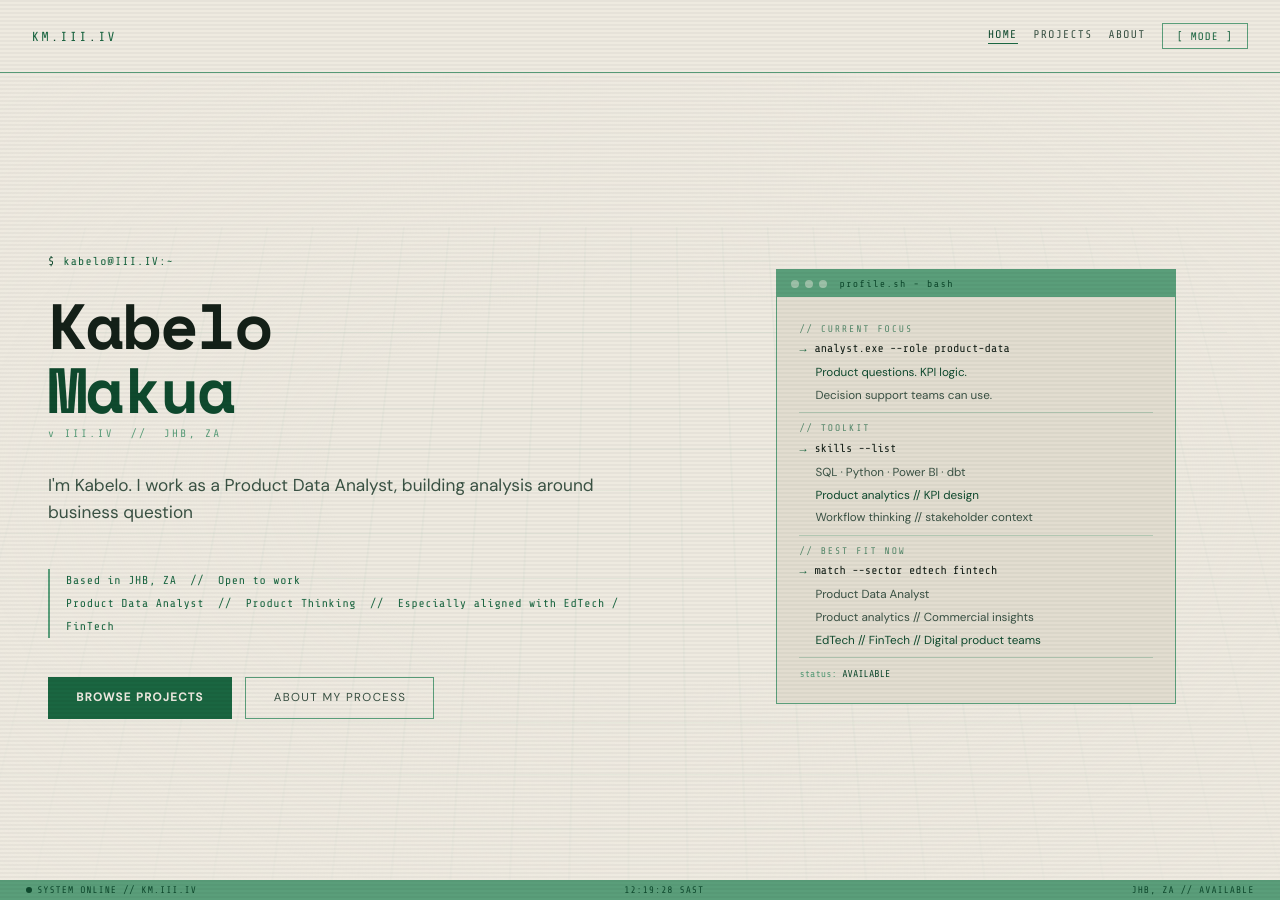
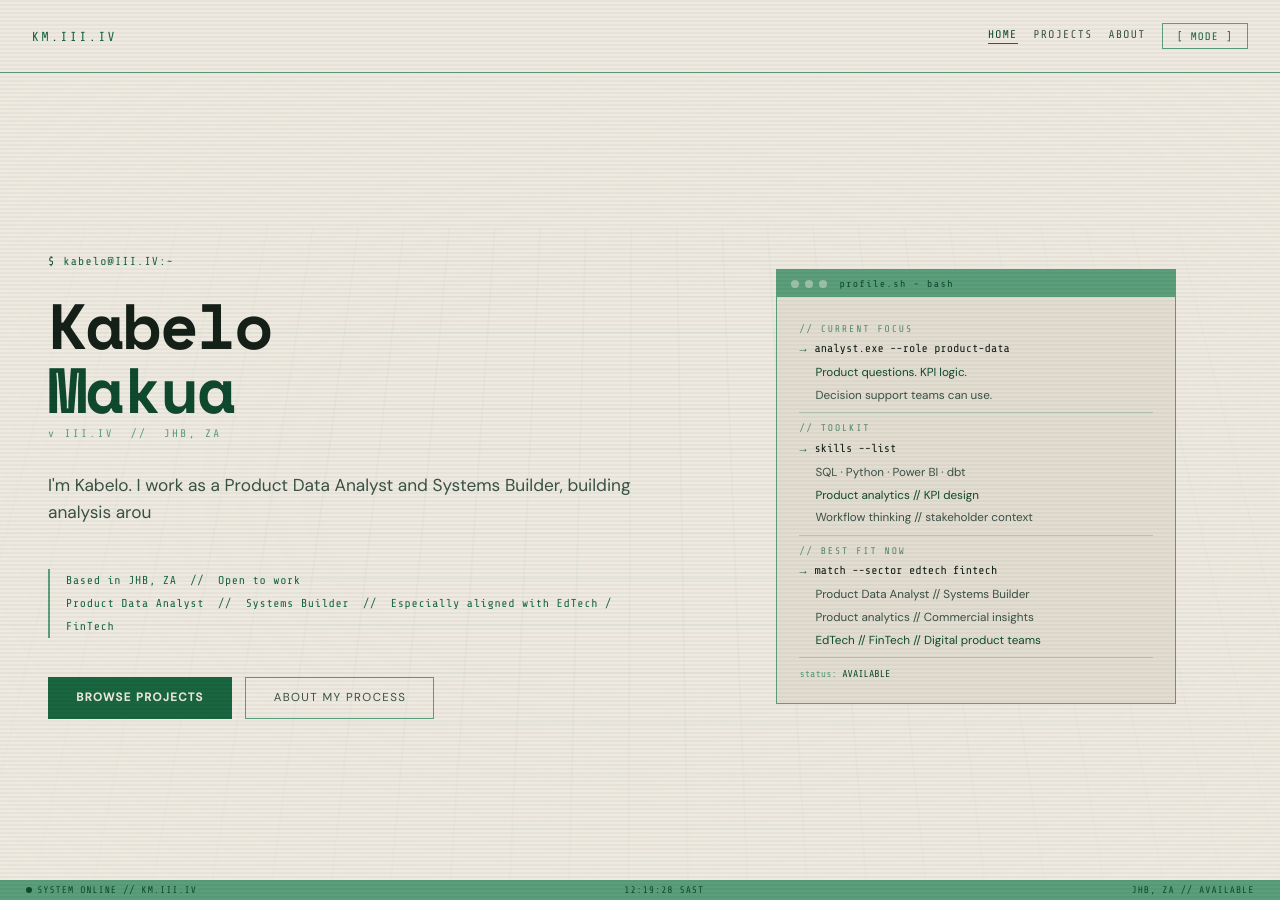
Before and after one commit to km-webdvlpr/III_V2, a Jekyll site: the page built from index.md, in a window 1280 px wide and 900 px high. Built offline with Jekyll 4.4.1, drawn with Linux system fonts in a browser that asks for light colours.

Commit message:
Position portfolio as systems builder

```diff
--- a/index.md
+++ b/index.md
@@ -1,7 +1,7 @@
 ---
 layout: home
-title: Product Data Analyst Portfolio
-description: I'm Kabelo. I work as a Product Data Analyst, using data to support clearer product and business decisions.
+title: Product Data Analyst // Systems Builder
+description: I'm Kabelo. I work as a Product Data Analyst and Systems Builder, using data and workflow thinking to support clearer business decisions.
 status_context: JHB, ZA // AVAILABLE
 body_class: page-home
 ---
@@ -31,12 +31,12 @@ body_class: page-home
     <div class="version-tag">v {{ site.mark_name }} &nbsp;//&nbsp; {{ site.location_label }}</div>
 
     <div class="typewriter-box">
-      <p data-typewriter="I'm Kabelo. I work as a Product Data Analyst, building analysis around business questions and practical decisions.||My work sits between analytics, product thinking, and decision support, helping teams see what matters and what to do next.||I'm especially aligned with EdTech, FinTech, and digital product teams, but the work travels well across industries."></p>
+      <p data-typewriter="I'm Kabelo. I work as a Product Data Analyst and Systems Builder, building analysis around business questions and practical decisions.||My work sits between analytics, workflow thinking, and decision support, helping teams see what matters and what to do next.||I'm especially aligned with EdTech, FinTech, and digital product teams, but the work travels well across industries."></p>
     </div>
 
     <p class="tagline">
       Based in {{ site.location_label }} &nbsp;//&nbsp; Open to work<br>
-      Product Data Analyst &nbsp;//&nbsp; Product Thinking &nbsp;//&nbsp; Especially aligned with EdTech / FinTech
+      Product Data Analyst &nbsp;//&nbsp; Systems Builder &nbsp;//&nbsp; Especially aligned with EdTech / FinTech
     </p>
 
     <div class="cta-row">
@@ -67,7 +67,7 @@ body_class: page-home
         <hr class="hero-terminal__divider">
         <div class="hero-terminal__section">// BEST FIT NOW</div>
         <div class="hero-terminal__row"><span class="hero-terminal__arrow">&rarr;</span><span class="hero-terminal__cmd">match --sector edtech fintech</span></div>
-        <div class="hero-terminal__out">Product Data Analyst</div>
+        <div class="hero-terminal__out">Product Data Analyst // Systems Builder</div>
         <div class="hero-terminal__out">Product analytics // Commercial insights</div>
         <div class="hero-terminal__out hero-terminal__out--hi">EdTech // FinTech // Digital product teams</div>
         <hr class="hero-terminal__divider">
```
Also changed, not shown: about.md (+4 -4 lines).
